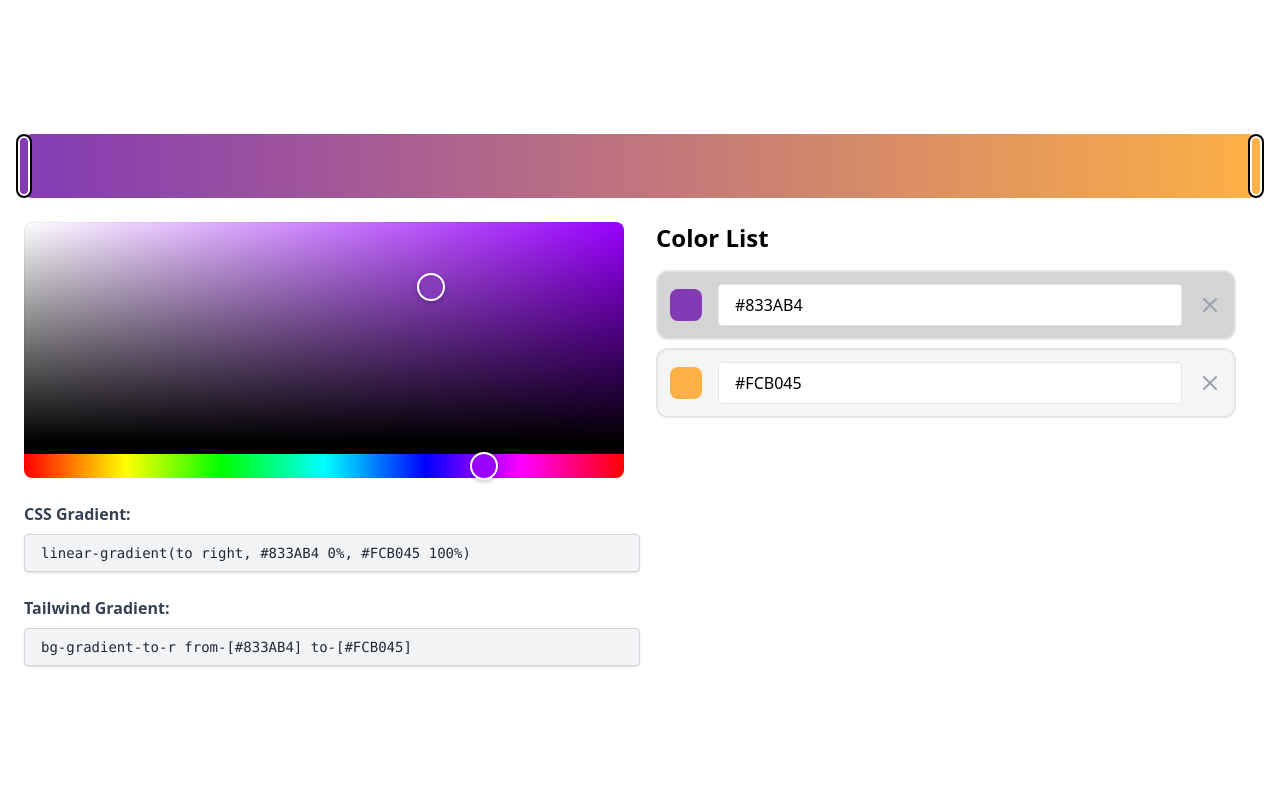
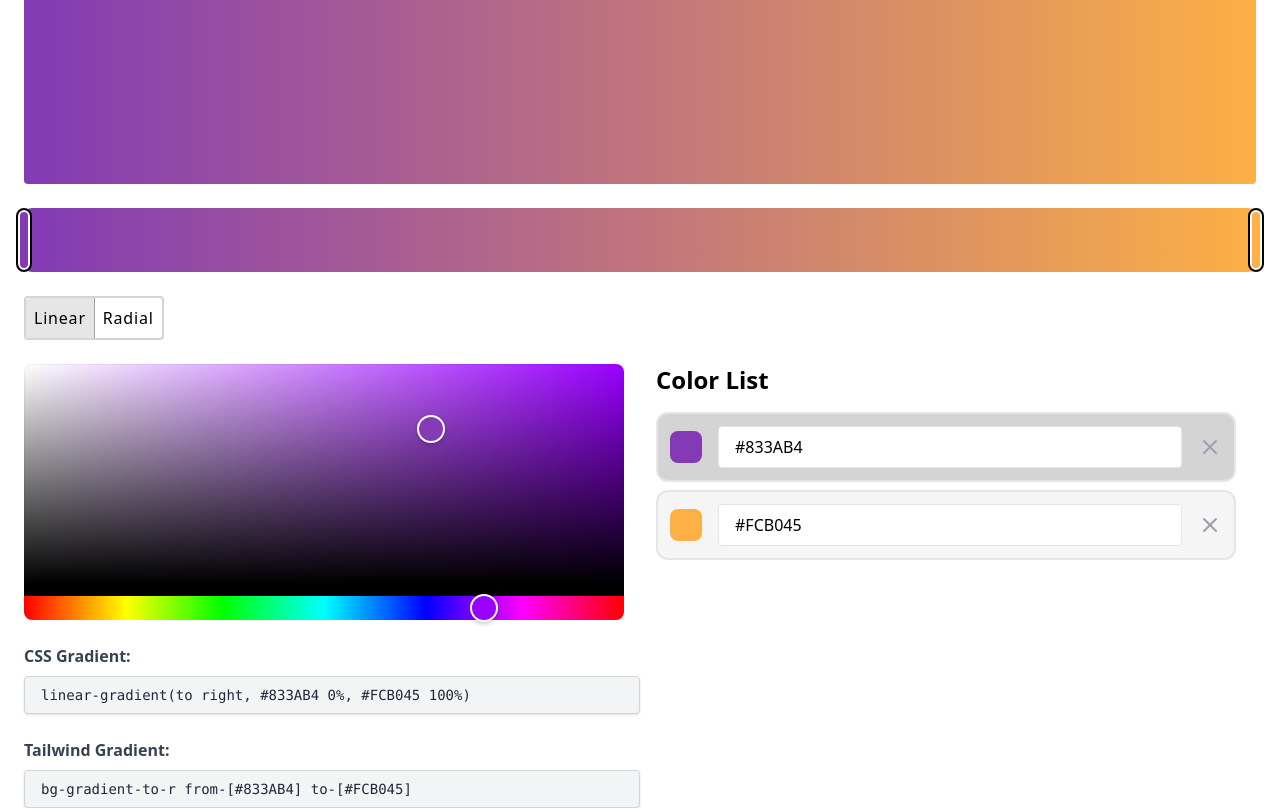
Before and after one commit to ShadowCatP/CSS-generator-component, a React (Vite) app: page / in a window 1280 px wide. Built offline with nearby package versions, Linux system fonts and the light colour scheme.

Commit message:
added radial gradients supports, gradient preview

```diff
--- a/src/App.tsx
+++ b/src/App.tsx
@@ -11,15 +11,38 @@ export const App = () => {
     { id: 2, position: 100, color: "#FCB045" },
   ]);
   const [selectedStopId, setSelectedStopId] = useState(1);
+  const [isRadial, setIsRadial] = useState(false);
 
   return (
     <div className="flex h-screen items-center justify-center">
       <div className="mx-6 flex w-full max-w-7xl flex-col gap-6">
+        <div
+          className="h-48 w-full rounded"
+          style={{ background: generateGradient(colorStops, false, isRadial) }}
+        ></div>
+
         <ColorRamp
           colorStops={colorStops}
           setColorStops={setColorStops}
           setSelectedStopId={setSelectedStopId}
         />
+
+        <div className="flex items-center">
+          <div className="flex items-center rounded border-2 border-neutral-300 tracking-wider">
+            <button
+              className={`${isRadial ? "" : "bg-neutral-200"} cursor-pointer rounded-l border-r border-neutral-400 p-2 transition-colors duration-300`}
+              onClick={() => setIsRadial(false)}
+            >
+              Linear
+            </button>
+            <button
+              className={`${isRadial ? "bg-neutral-200" : ""} cursor-pointer rounded-r p-2 transition-colors duration-300`}
+              onClick={() => setIsRadial(true)}
+            >
+              Radial
+            </button>
+          </div>
+        </div>
 
         <div className="grid h-64 grid-cols-2 items-center gap-8">
           <HexColorPicker
@@ -53,7 +76,7 @@ export const App = () => {
               CSS Gradient:
             </span>
             <div className="w-full rounded border border-gray-300 bg-gray-100 px-4 py-2 font-mono text-sm break-all text-gray-800 shadow-sm select-all">
-              {generateGradient(colorStops)}
+              {generateGradient(colorStops, false, isRadial)}
             </div>
           </div>
 
@@ -62,7 +85,7 @@ export const App = () => {
               Tailwind Gradient:
             </span>
             <div className="w-full rounded border border-gray-300 bg-gray-100 px-4 py-2 font-mono text-sm break-all text-gray-800 shadow-sm select-all">
-              {generateGradient(colorStops, true)}
+              {generateGradient(colorStops, true, isRadial)}
             </div>
           </div>
         </div>
--- a/src/lib/utils.ts
+++ b/src/lib/utils.ts
@@ -4,6 +4,7 @@ import Color from "color";
 export const generateGradient = (
   colorStops: ColorStop[],
   tailwind?: boolean,
+  radial?: boolean,
 ): string => {
   const sorted = colorStops.slice().sort((a, b) => a.position - b.position);
 
@@ -13,10 +14,15 @@ export const generateGradient = (
       if (idx === sorted.length - 1) return `to-[${stop.color}]`;
       return `via-[${stop.color}]`;
     });
-    return `bg-gradient-to-r ${stops.join(" ")}`;
+    return radial
+      ? `bg-gradient-radial ${stops.join(" ")}`
+      : `bg-gradient-to-r ${stops.join(" ")}`;
   }
 
-  return `linear-gradient(to right, ${sorted
+  const gradientType = radial
+    ? "radial-gradient(circle"
+    : "linear-gradient(to right";
+  return `${gradientType}, ${sorted
     .map((stop) => `${stop.color} ${Math.round(stop.position)}%`)
     .join(", ")})`;
 };
```
